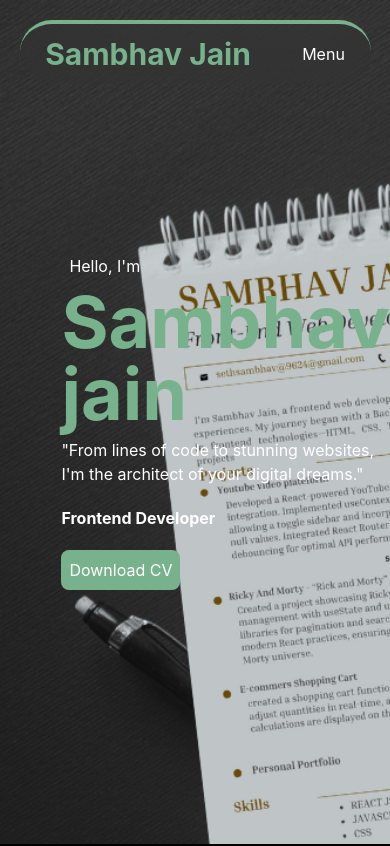
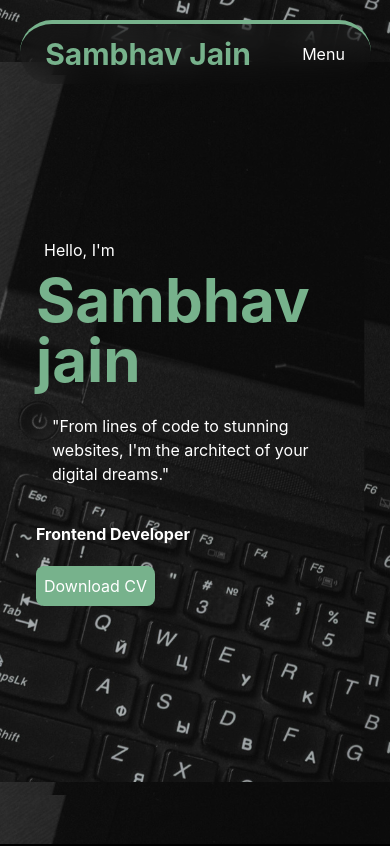
Before and after one commit to Sambhav-10/Sambhav-jain--portfolio-react, a React (Create React App) app: page / in a window 390 px wide. Shown: the top 846 px of the page. Built offline with nearby package versions, Linux system fonts and the light colour scheme.

Commit message:
Update Home.js
responsive

```diff
--- a/src/Components/Home.js
+++ b/src/Components/Home.js
@@ -2,19 +2,25 @@ import React from "react";
 // import Profile from "./profile.png";
 import Background from "./Background.png";
 
-import Resume from "./Resume.png"
+import Resume from "./Resume.png";
 
 const Home = () => {
   return (
-    <div className="w-full h-[100vh]  flex items-center justify-center bg-[url('https://images.pexels.com/photos/2034373/pexels-photo-2034373.jpeg?auto=compress&cs=tinysrgb&w=1260&h=750&dpr=2')] bg-cover" style={{ backgroundImage: `url(${Background})` }}>
-      <div className="w-1/2">
-        {/* <img src={Profile} width={300} alt="sambhav jain profile " /> */}
+    <div
+      className=" w-full h-[100vh]  flex items-center justify-center bg-[url('https://images.pexels.com/photos/2034373/pexels-photo-2034373.jpeg?auto=compress&cs=tinysrgb&w=1260&h=750&dpr=2')] bg-right md:bg-cover"
+      style={{ backgroundImage: `url(${Background})` }}
+    >
+      <div className=" md:w-1/2">
+        {/* <img src="" width={300} alt="sambhav jain profile " /> */}
       </div>
 
-      <div className="text-white ">
-        <p className=" pl-2">Hello, {" "} I'm</p>
-        <h1 className=" mt-2 text-7xl font-bold text-[#77b28c]">Sambhav jain</h1>
-        <p className=" mt-2 ">
+      <div className="text-white flex w-full md:w-1/2 items-center p-4 md:p-0">
+        <div className="p-5">
+          <p className=" pl-2 ">Hello, I'm</p>
+          <h1 className=" mt-2 text-6xl  md:text-7xl font-bold text-[#77b28c]">
+            Sambhav jain
+          </h1>
+          <p className=" mt-2  p-4">
             "From lines of code to stunning websites, I'm the architect of your
             digital dreams."
           </p>
@@ -27,6 +33,7 @@ const Home = () => {
           </button>
         </div>
       </div>
+    </div>
   );
 };
 
```
Lines whose indentation alone changed are shown as unchanged.
